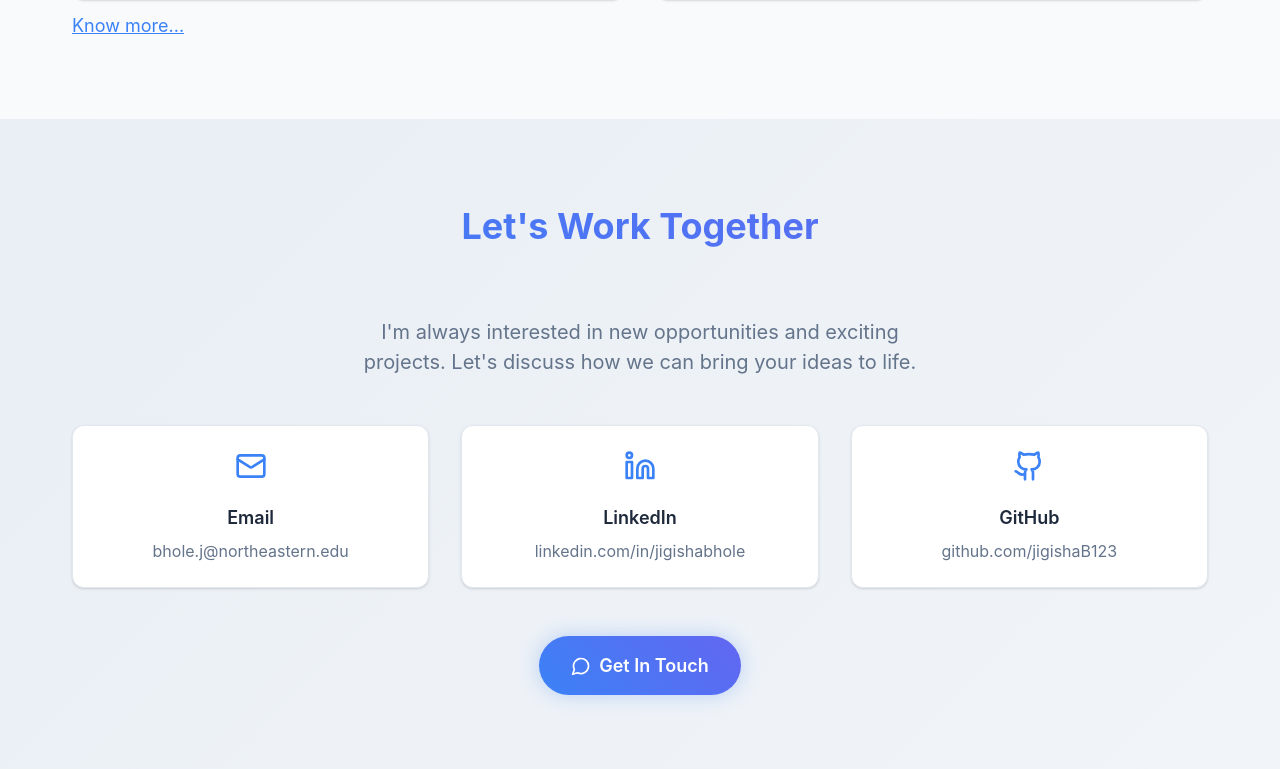
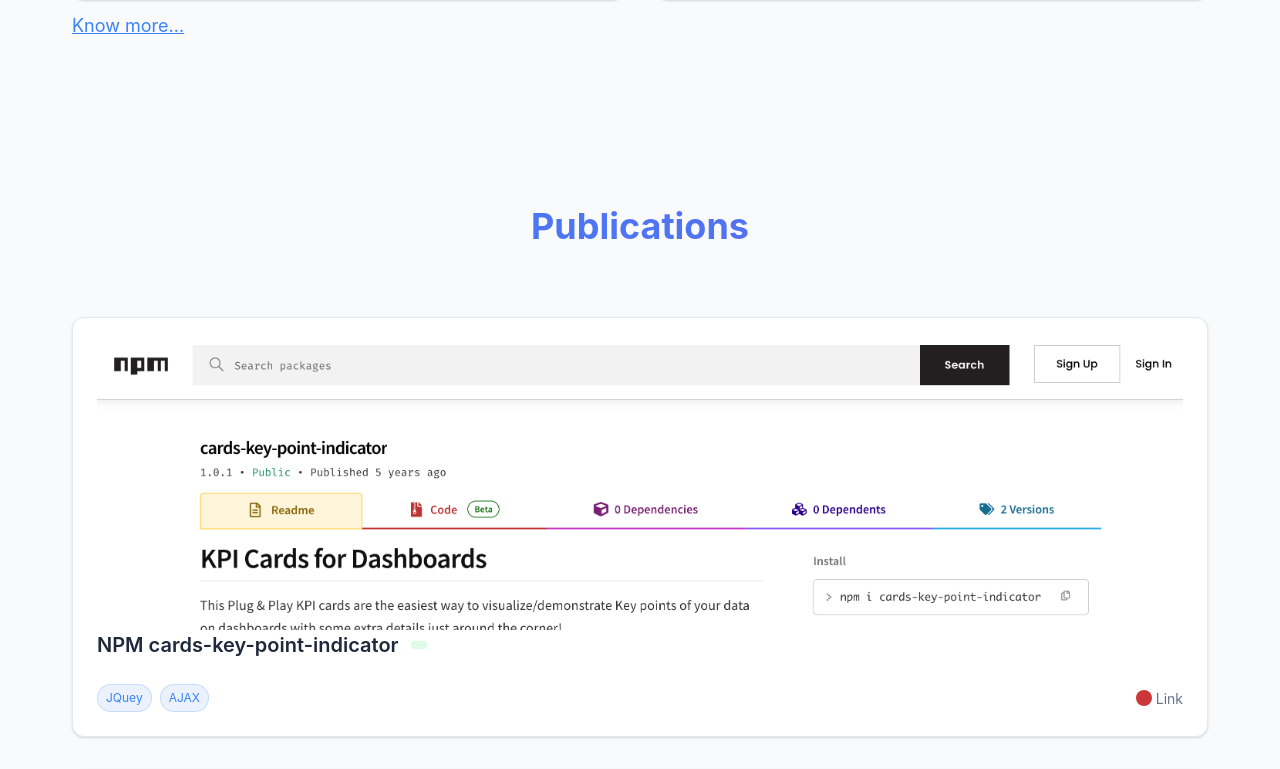
Before and after one commit to JigishaB123/portfolio, a React (Create React App) app: page / in a window 1280 px wide. Shown: the part 5488-6257 px from the top of the page. Built offline with nearby package versions, Linux system fonts and the light colour scheme.

Commit message:
fix vercel build

```diff
--- a/src/App.jsx
+++ b/src/App.jsx
@@ -32,7 +32,7 @@
         <Skills isVisible={isVisible.skills}/>
         <Experience isVisible={isVisible.experience} />
         <Projects isVisible={isVisible.projects} />
-        {/* <OpenSource isVisible={isVisible.opensource} /> */}
+        <OpenSource isVisible={isVisible.opensource} />
         <Contact isVisible={isVisible.contact} />
       </main>
 
```
